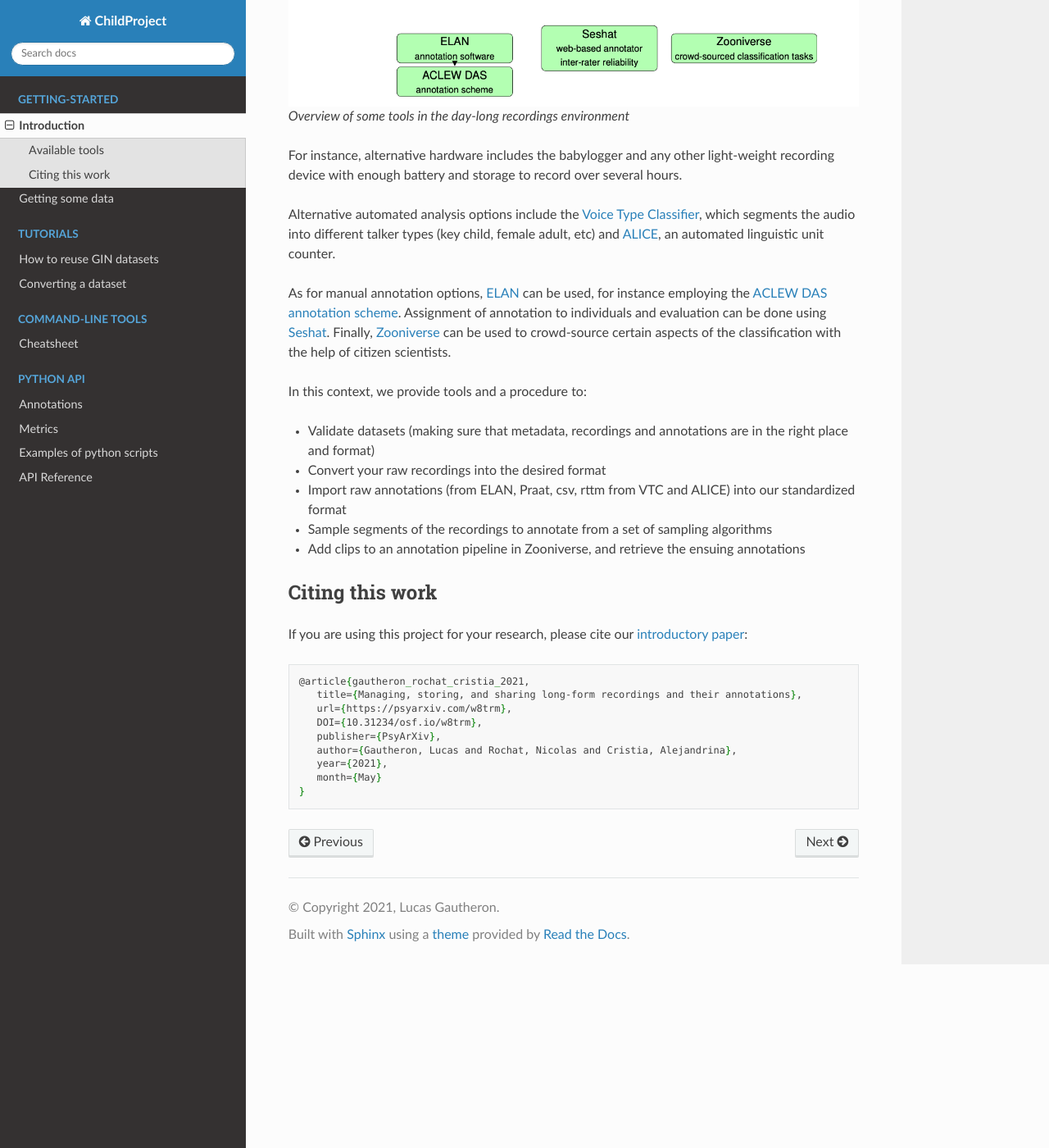
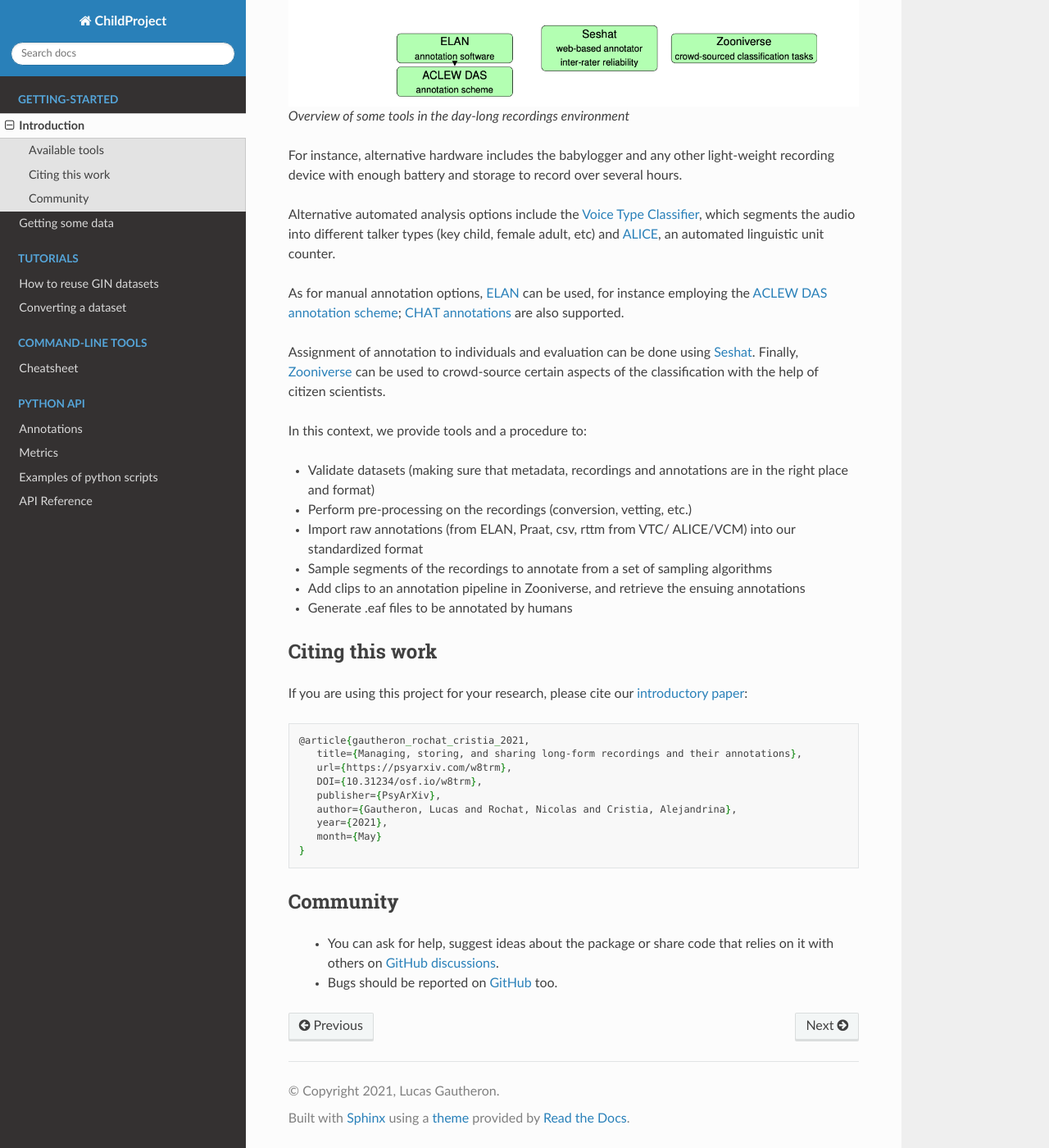
Before and after one commit to LAAC-LSCP/ChildProject, a Sphinx documentation site: the page built from docs/source/introduction.rst, in a window 1280 px wide and 1400 px high, scrolled down 1372 px. Shown: the whole window at 82% size. Built offline with Sphinx 7.4.7 and the Read the Docs theme 2.0.0, drawn with Linux system fonts in a browser that asks for light colours; pages that are not in the unit, such as notebooks, are missing from menus.

Commit message:
community section

```diff
--- a/docs/source/introduction.rst
+++ b/docs/source/introduction.rst
@@ -54,7 +54,9 @@ automated linguistic unit counter.
 
 As for manual annotation options,
 `ELAN <https://archive.mpi.nl/tla/elan>`__ can be used, for instance
-employing the `ACLEW DAS annotation scheme <https://osf.io/b2jep/>`__.
+employing the `ACLEW DAS annotation scheme <https://osf.io/b2jep/>`__;
+`CHAT annotations <https://talkbank.org/manuals/CHAT.html>`__ are also supported.
+
 Assignment of annotation to individuals and evaluation can be done using
 `Seshat <https://github.com/bootphon/seshat>`__. Finally,
 `Zooniverse <https://zooniverse.org>`__ can be used to crowd-source certain
@@ -64,12 +66,13 @@ In this context, we provide tools and a procedure to:
 
 -  Validate datasets (making sure that metadata, recordings and
    annotations are in the right place and format)
--  Convert your raw recordings into the desired format
--  Import raw annotations (from ELAN, Praat, csv, rttm from VTC and
-   ALICE) into our standardized format
+-  Perform pre-processing on the recordings (conversion, vetting, etc.)
+-  Import raw annotations (from ELAN, Praat, csv, rttm from VTC/
+   ALICE/VCM) into our standardized format
 -  Sample segments of the recordings to annotate from a set of sampling algorithms
 -  Add clips to an annotation pipeline in Zooniverse, and retrieve the
    ensuing annotations
+-  Generate .eaf files to be annotated by humans
 
 Citing this work
 ~~~~~~~~~~~~~~~~
@@ -87,3 +90,9 @@ If you are using this project for your research, please cite our `introductory p
       year={2021},
       month={May}
    }
+
+Community
+~~~~~~~~~
+
+ - You can ask for help, suggest ideas about the package or share code that relies on it with others on `GitHub discussions <https://github.com/LAAC-LSCP/ChildProject/discussions>`__.
+ - Bugs should be reported on `GitHub <https://github.com/LAAC-LSCP/ChildProject/issues>`__ too.
```
